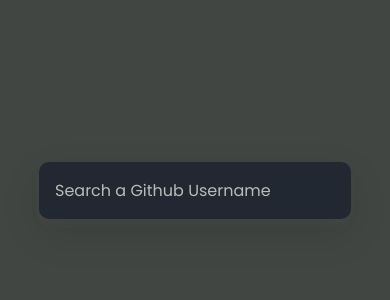
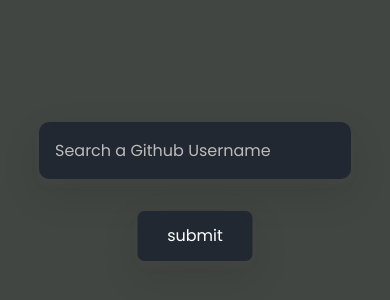
Before and after one commit to mohitjaisal/GithubCardss, a plain HTML site: page index.html in a window 390 px wide. Shown: the part 216-516 px from the top of the page. Drawn offline with nearby package versions, Linux system fonts and the light colour scheme.

Commit message:
Added the submit button so that he/she can visit there profile by clicking submit button AND it is RESPONSIVE.

```diff
--- a/index.html
+++ b/index.html
@@ -10,6 +10,7 @@
   <body>
     <form class="user-form" id="form">
       <input type="text" id="search" placeholder="Search a Github Username" />
+      <button>submit</button>
     </form>
 
     <main id="main"></main>
--- a/style.css
+++ b/style.css
@@ -2,6 +2,7 @@
 
 * {
   box-sizing: border-box;
+
 }
 
 body {
@@ -108,6 +109,20 @@ body {
   display: inline-block;
 }
 
+@media (max-width: 780px) {
+  form{
+    flex-direction: column;
+  }
+  form button{
+    margin-bottom: 30px;
+    display: inline-block;
+    position: relative;
+    transform: translate(-50%);
+    left: 50%;
+
+
+  }
+}
 @media (max-width: 500px) {
   .card {
     flex-direction: column;
@@ -123,4 +138,22 @@ body {
     max-width: 400px;
     margin: 0 auto;
   }
+  input{
+    margin-top: 200px;
+  }
 }
+form{
+  display: flex;
+}
+form button{
+  width: 115px;
+  height: 50px;
+  background-color: #222831;
+  color: white;
+  border: 0px;
+  border-radius: 7px;
+  font-family: "Poppins", sans-serif;
+  font-size: 1rem;
+  cursor: pointer;
+  box-shadow: 0 5px 10px rgb(154 160 185 / 5%), 0 15px 40px rgb(0 0 0 / 10%);
+}
```
